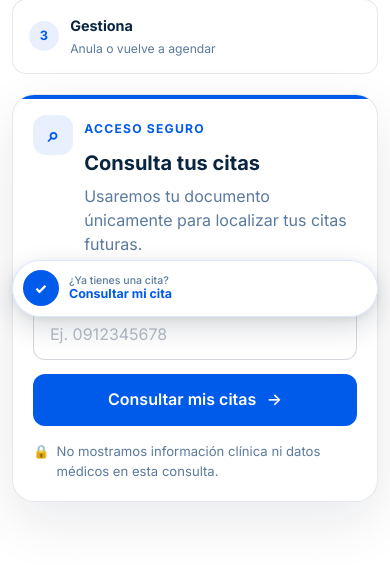
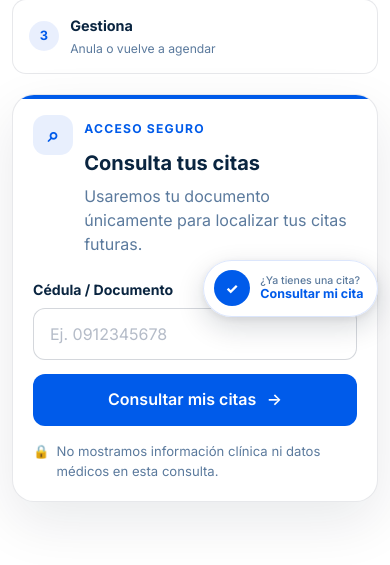
Before and after one commit to JhonnyMinian92/clinica, a PHP site: page /clinica/pages/my-appointment/index.php in a window 390 px wide. Shown: the part 515-1080 px from the top of the page. Run offline with PHP 8.4, Linux system fonts and the light colour scheme; some libraries are stand-ins or nearby versions.

Commit message:
ui: move appointment floating access to right side

```diff
--- a/public/shared/header/header.css
+++ b/public/shared/header/header.css
@@ -146,7 +146,7 @@ body.mobile-nav-open .hamburger-line:nth-child(3) { transform: translateY(-7px)
 /* CTA persistente para consultar una cita. position: fixed lo mantiene visible durante el scroll. */
 .floating-appointment-link {
   position: fixed;
-  left: 1.25rem;
+  right: 1.25rem;
   bottom: 1.25rem;
   z-index: 1100;
   display: inline-flex;
@@ -228,10 +228,10 @@ body.mobile-nav-open .hamburger-line:nth-child(3) { transform: translateY(-7px)
 
 @media (max-width: 560px) {
   .floating-appointment-link {
-    left: .75rem;
     right: .75rem;
+    left: auto;
     bottom: .75rem;
-    max-width: none;
+    max-width: calc(100vw - 1.5rem);
     justify-content: flex-start;
     padding: .6rem .85rem .6rem .6rem;
   }
```
